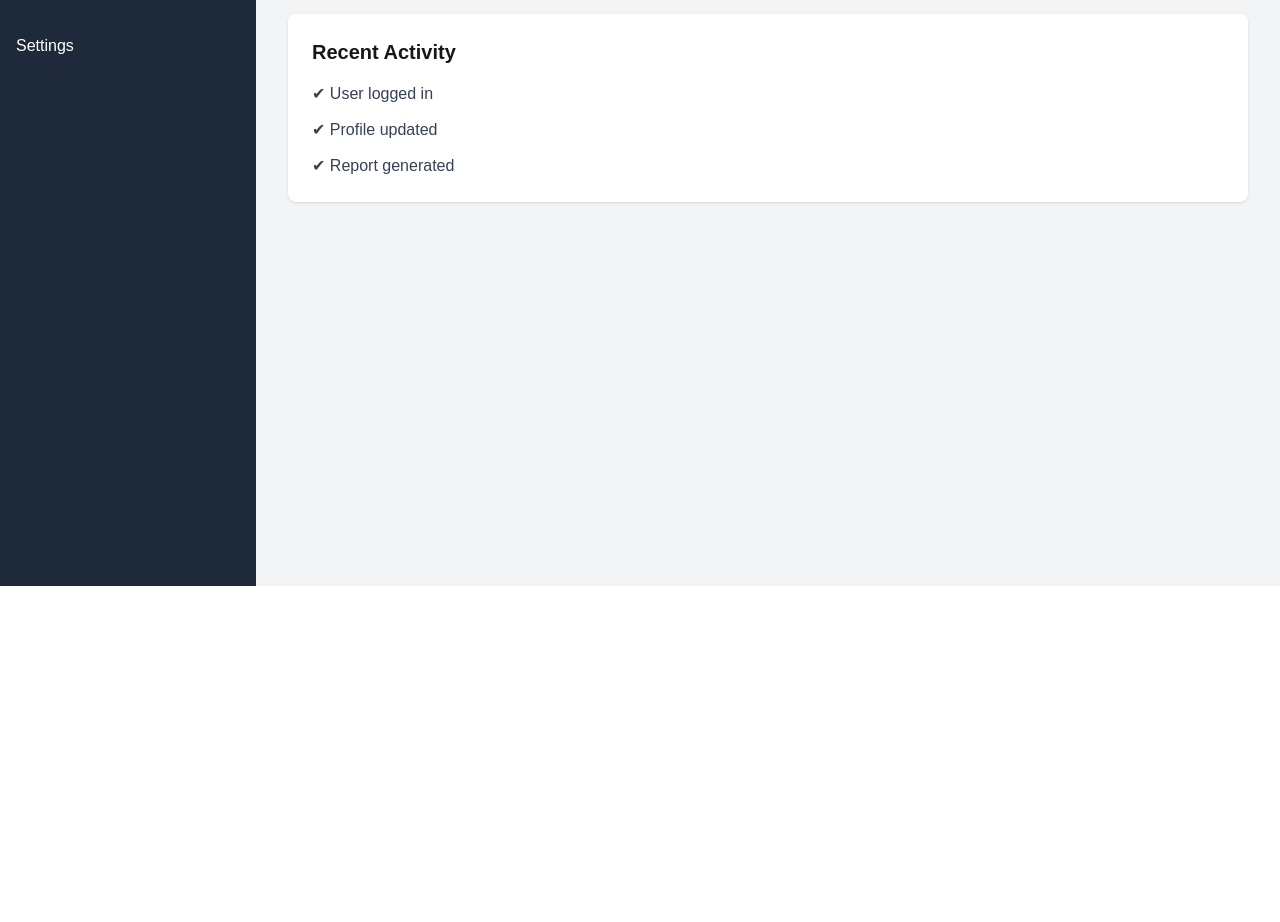
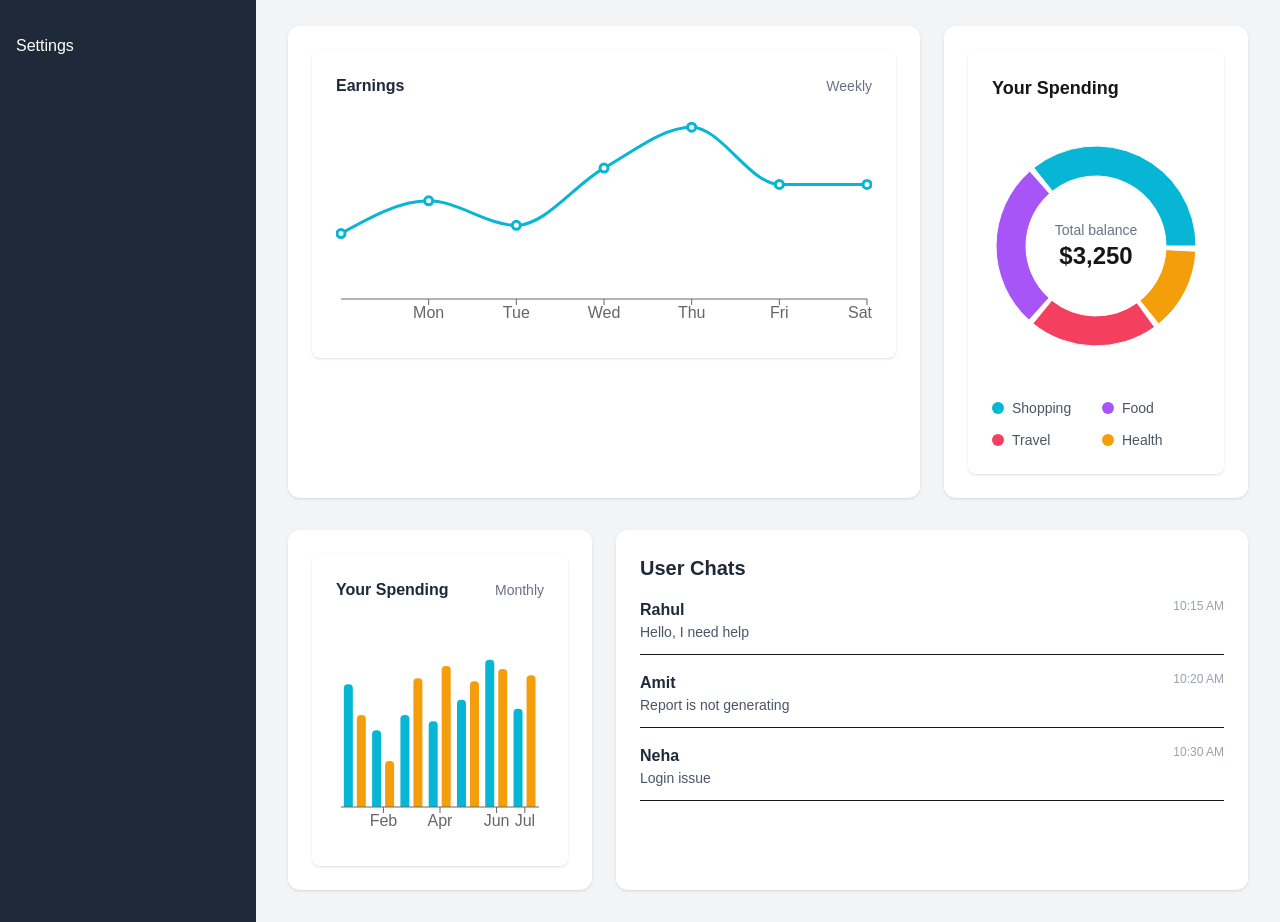
Before and after one commit to nitishneeraj/next_crud, a Next.js app: page /dashboard in a window 1280 px wide. Shown: the part 286-1208 px from the top of the page. Before the commit the page ends 872 px from the top, so only its background shows below. Built offline with nearby package versions, Linux system fonts and the light colour scheme.

Commit message:
Chart add

```diff
--- a/package.json
+++ b/package.json
@@ -17,6 +17,7 @@
     "nodemailer": "^7.0.12",
     "react": "19.2.3",
     "react-dom": "19.2.3",
+    "recharts": "^3.7.0",
     "uuid": "^13.0.0",
     "xlsx": "^0.18.5"
   },
--- /dev/null
+++ b/src/app/api/chats/route.js
@@ -0,0 +1,27 @@
+import { NextResponse } from 'next/server'
+
+export async function GET() {
+  // Dummy data (replace with DB later)
+  const chats = [
+    {
+      id: 1,
+      user: 'Rahul',
+      message: 'Hello, I need help',
+      time: '10:15 AM',
+    },
+    {
+      id: 2,
+      user: 'Amit',
+      message: 'Report is not generating',
+      time: '10:20 AM',
+    },
+    {
+      id: 3,
+      user: 'Neha',
+      message: 'Login issue',
+      time: '10:30 AM',
+    },
+  ]
+
+  return NextResponse.json(chats)
+}
--- a/src/app/api/login/route.ts
+++ b/src/app/api/login/route.ts
@@ -38,25 +38,16 @@ export async function POST(req: Request) {
       )
     }
 
-    // ✅ Success
-    // ✅ CREATE SESSION COOKIE (SECURE VERSION)
-    const res = NextResponse.json({
-      message: 'Login successful',
-      userId: user.id,
-    })
+    // ✅ Redirect response
+    const res = NextResponse.redirect(new URL('/dashboard', req.url))
 
-    // 🔐 Set session cookie
     res.cookies.set({
       name: 'session_user',
-      value: JSON.stringify({
-        id: user.id,
-        email: user.email,
-      }),
-      httpOnly: true,                 // client JS can't read
-      secure: process.env.NODE_ENV === 'production', // HTTPS only in prod
-      sameSite: 'lax',                // middleware compatible
-      path: '/',                      // 🔴 MUST
-      maxAge: 60 * 60 * 24,            // 1 day
+      value: JSON.stringify({ id: user.id, email: user.email }),
+      httpOnly: true,
+      sameSite: 'lax',
+      path: '/',
+      maxAge: 60 * 60 * 24,
     })
 
     return res
--- a/src/app/api/logout/route.ts
+++ b/src/app/api/logout/route.ts
@@ -1,14 +1,7 @@
 import { NextResponse } from 'next/server'
 
 export async function POST() {
-  const res = NextResponse.json({ message: 'Logged out' })
-
-  // 🔥 CLEAR COOKIE PROPERLY
-  res.cookies.set('session_user', '', {
-    httpOnly: true,
-    path: '/',
-    maxAge: 0, // 👈 this deletes cookie
-  })
-
+  const res = NextResponse.redirect(new URL('/login', 'http://localhost:3000'))
+  res.cookies.delete('session_user')
   return res
 }
--- /dev/null
+++ b/src/app/dashboard/components/EarningsChart.jsx
@@ -0,0 +1,49 @@
+'use client'
+
+import {
+  LineChart,
+  Line,
+  XAxis,
+  YAxis,
+  Tooltip,
+  ResponsiveContainer,
+} from 'recharts'
+
+const data = [
+  { day: 'Sun', value: 80 },
+  { day: 'Mon', value: 120 },
+  { day: 'Tue', value: 90 },
+  { day: 'Wed', value: 160 },
+  { day: 'Thu', value: 210 },
+  { day: 'Fri', value: 140 },
+  { day: 'Sat', value: 140 },
+]
+
+export default function EarningsChart() {
+  return (
+    <div className="bg-white p-6 rounded-lg shadow w-full">
+      <div className="flex justify-between items-center mb-4">
+        <h3 className="font-semibold text-gray-800">Earnings</h3>
+        <span className="text-sm text-gray-500">Weekly</span>
+      </div>
+
+      {/* ✅ Fixed height container */}
+      <div className="h-[220px] min-h-[220px] w-full">
+        <ResponsiveContainer width="100%" height="100%">
+          <LineChart data={data}>
+            <XAxis dataKey="day" />
+            <YAxis hide />
+            <Tooltip />
+            <Line
+              type="monotone"
+              dataKey="value"
+              stroke="#06b6d4"
+              strokeWidth={3}
+              dot={{ r: 4 }}
+            />
+          </LineChart>
+        </ResponsiveContainer>
+      </div>
+    </div>
+  )
+}
--- a/src/app/dashboard/components/Home.tsx
+++ b/src/app/dashboard/components/Home.tsx
@@ -1,37 +1,104 @@
 'use client'
 
+import { useEffect, useState } from 'react'
+import SpendingChart from './SpendingChart'
+import EarningsChart from './EarningsChart'
+import MonthlySpendingChart from './MonthlySpendingChart'
+
 export default function Home() {
+  const [chats, setChats] = useState([])
+  const [loading, setLoading] = useState(true)
+
+  useEffect(() => {
+    fetch('/api/chats')
+      .then(res => res.json())
+      .then(data => {
+        console.log(data)
+        setChats(data)
+        setLoading(false)
+      })
+      .catch(() => setLoading(false))
+  }, [])
+
   return (
-    <div className="space-y-6">
+    <div className="space-y-8">
       {/* Page Title */}
-      <h2 className="text-2xl font-semibold">Dashboard Overview</h2>
+      <h2 className="text-2xl font-semibold text-gray-800">
+        Dashboard Overview
+      </h2>
 
       {/* Stats Cards */}
       <div className="grid grid-cols-1 md:grid-cols-3 gap-6">
-        <div className="bg-white p-6 rounded-lg shadow">
-          <p className="text-gray-500">Total Users</p>
+        <div className="bg-white p-6 rounded-xl shadow">
+          <p className="text-gray-500 text-sm">Total Users</p>
           <h3 className="text-3xl font-bold mt-2">1,245</h3>
         </div>
 
-        <div className="bg-white p-6 rounded-lg shadow">
-          <p className="text-gray-500">Reports Generated</p>
+        <div className="bg-white p-6 rounded-xl shadow">
+          <p className="text-gray-500 text-sm">Reports Generated</p>
           <h3 className="text-3xl font-bold mt-2">342</h3>
         </div>
 
-        <div className="bg-white p-6 rounded-lg shadow">
-          <p className="text-gray-500">Active Sessions</p>
+        <div className="bg-white p-6 rounded-xl shadow">
+          <p className="text-gray-500 text-sm">Active Sessions</p>
           <h3 className="text-3xl font-bold mt-2">18</h3>
         </div>
       </div>
 
-      {/* Recent Activity */}
-      <div className="bg-white p-6 rounded-lg shadow">
-        <h3 className="text-xl font-semibold mb-4">Recent Activity</h3>
-        <ul className="space-y-3">
-          <li className="text-gray-700">✔ User logged in</li>
-          <li className="text-gray-700">✔ Profile updated</li>
-          <li className="text-gray-700">✔ Report generated</li>
-        </ul>
+      {/* Charts Section */}
+      <div className="grid grid-cols-1 lg:grid-cols-3 gap-6">
+        {/* Earnings Line Chart */}
+        <div className="bg-white p-6 rounded-xl shadow lg:col-span-2">
+          <EarningsChart />
+        </div>
+
+        {/* Spending Donut Chart */}
+        <div className="bg-white p-6 rounded-xl shadow">
+          <SpendingChart />
+        </div>
+      </div>
+
+      {/* Monthly Spending + Chats */}
+      <div className="grid grid-cols-1 lg:grid-cols-3 gap-6">
+        {/* Monthly Spending Bar Chart */}
+        <div className="bg-white p-6 rounded-xl shadow lg:col-span-1">
+          <MonthlySpendingChart />
+        </div>
+
+        {/* User Chats */}
+        <div className="bg-white p-6 rounded-xl shadow lg:col-span-2">
+          <h3 className="text-xl font-semibold mb-4 text-gray-800">
+            User Chats
+          </h3>
+
+          {loading ? (
+            <p className="text-gray-500">Loading chats...</p>
+          ) : chats.length === 0 ? (
+            <p className="text-gray-500">No chats found</p>
+          ) : (
+            <ul className="space-y-4 max-h-80 overflow-y-auto">
+              {chats.map(chat => (
+                <li
+                  key={chat.id}
+                  className="flex justify-between border-b pb-3"
+                >
+                  <div>
+                    <p className="font-semibold text-gray-800">
+                      {chat.user}
+                    </p>
+                    <p className="text-sm text-gray-600">
+                      {chat.message}
+                    </p>
+                  </div>
+                  <span className="text-xs text-gray-400 whitespace-nowrap">
+                    {chat.time}
+                  </span>
+                </li>
+              ))}
+
+            </ul>
+          )}
+        </div>
       </div>
     </div>
   )
--- /dev/null
+++ b/src/app/dashboard/components/MonthlySpendingChart.jsx
@@ -0,0 +1,51 @@
+'use client'
+
+import {
+  BarChart,
+  Bar,
+  XAxis,
+  Tooltip,
+  ResponsiveContainer,
+} from 'recharts'
+
+const data = [
+  { month: 'Jan', thisMonth: 400, lastMonth: 300 },
+  { month: 'Feb', thisMonth: 250, lastMonth: 150 },
+  { month: 'Mar', thisMonth: 300, lastMonth: 420 },
+  { month: 'Apr', thisMonth: 280, lastMonth: 460 },
+  { month: 'May', thisMonth: 350, lastMonth: 410 },
+  { month: 'Jun', thisMonth: 480, lastMonth: 450 },
+  { month: 'Jul', thisMonth: 320, lastMonth: 430 },
+]
+
+export default function MonthlySpendingChart() {
+  return (
+    <div className="bg-white p-6 rounded-lg shadow">
+      <div className="flex justify-between items-center mb-4">
+        <h3 className="font-semibold text-gray-800">
+          Your Spending
+        </h3>
+        <span className="text-sm text-gray-500">Monthly</span>
+      </div>
+
+      <div className="h-56">
+        <ResponsiveContainer width="100%" height="100%">
+          <BarChart data={data}>
+            <XAxis dataKey="month" />
+            <Tooltip />
+            <Bar
+              dataKey="thisMonth"
+              fill="#06b6d4"
+              radius={[4, 4, 0, 0]}
+            />
+            <Bar
+              dataKey="lastMonth"
+              fill="#f59e0b"
+              radius={[4, 4, 0, 0]}
+            />
+          </BarChart>
+        </ResponsiveContainer>
+      </div>
+    </div>
+  )
+}
--- /dev/null
+++ b/src/app/dashboard/components/SpendingChart.jsx
@@ -0,0 +1,69 @@
+'use client'
+
+import {
+  PieChart,
+  Pie,
+  Cell,
+  Tooltip,
+  ResponsiveContainer,
+} from 'recharts'
+
+const data = [
+  { name: 'Shopping', value: 1200 },
+  { name: 'Food', value: 900 },
+  { name: 'Travel', value: 700 },
+  { name: 'Health', value: 450 },
+]
+
+const COLORS = ['#06b6d4', '#a855f7', '#f43f5e', '#f59e0b']
+
+export default function SpendingChart() {
+  const total = data.reduce((sum, d) => sum + d.value, 0)
+
+  return (
+    <div className="bg-white p-6 rounded-lg shadow">
+      <h3 className="text-lg font-semibold mb-4">Your Spending</h3>
+
+      <div className="relative h-64">
+        <ResponsiveContainer width="100%" height="100%">
+          <PieChart>
+            <Pie
+              data={data}
+              innerRadius={70}
+              outerRadius={100}
+              paddingAngle={3}
+              dataKey="value"
+            >
+              {data.map((entry, index) => (
+                <Cell
+                  key={index}
+                  fill={COLORS[index % COLORS.length]}
+                />
+              ))}
+            </Pie>
+            <Tooltip />
+          </PieChart>
+        </ResponsiveContainer>
+
+        {/* Center Text */}
+        <div className="absolute inset-0 flex flex-col items-center justify-center">
+          <p className="text-gray-500 text-sm">Total balance</p>
+          <p className="text-2xl font-bold">${total.toLocaleString()}</p>
+        </div>
+      </div>
+
+      {/* Legend */}
+      <div className="grid grid-cols-2 gap-3 mt-6 text-sm">
+        {data.map((item, i) => (
+          <div key={i} className="flex items-center gap-2">
+            <span
+              className="w-3 h-3 rounded-full"
+              style={{ backgroundColor: COLORS[i] }}
+            />
+            <span className="text-gray-600">{item.name}</span>
+          </div>
+        ))}
+      </div>
+    </div>
+  )
+}
```
Also changed, not shown: 1 other file (tests, documents, lock files or other folders).
